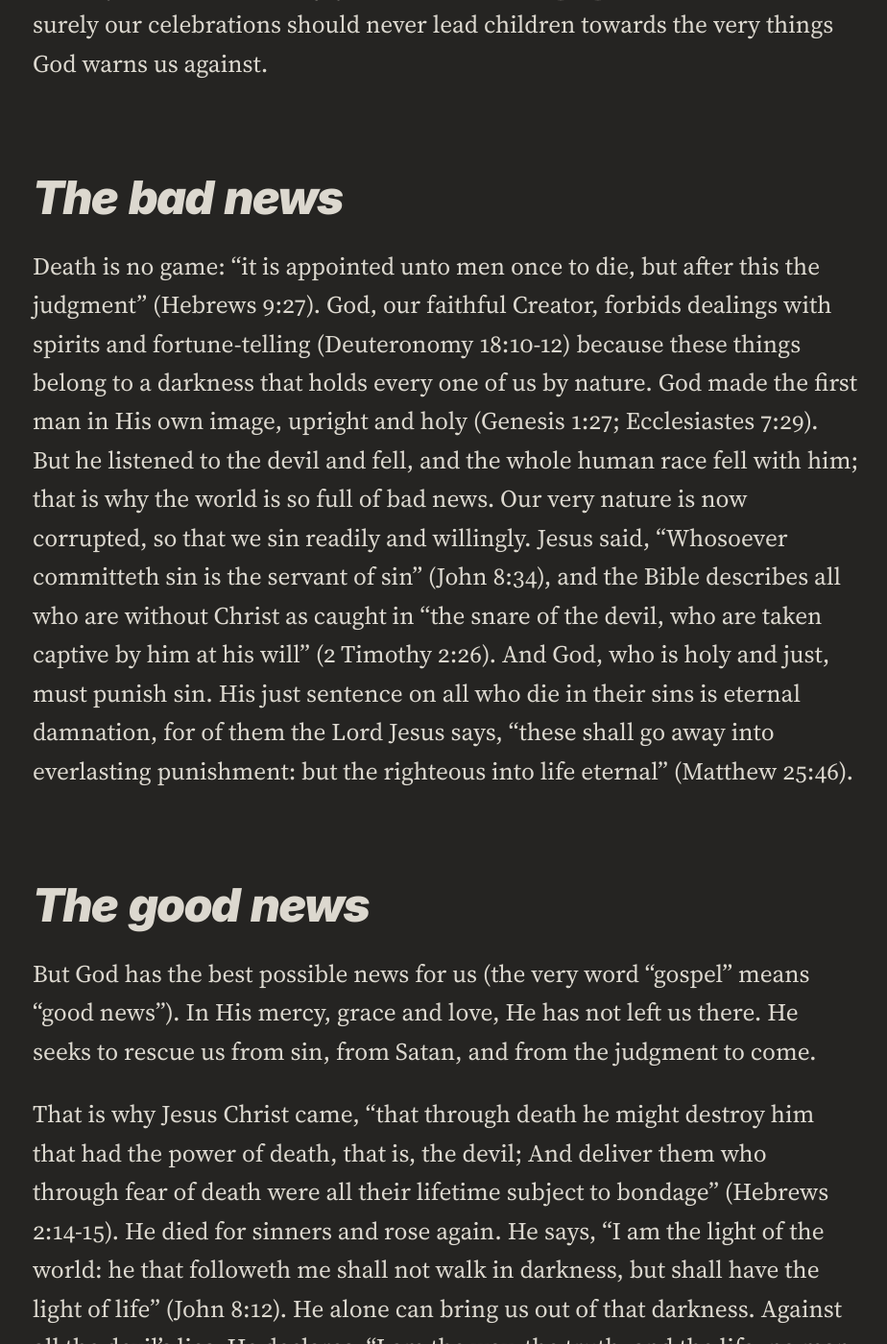
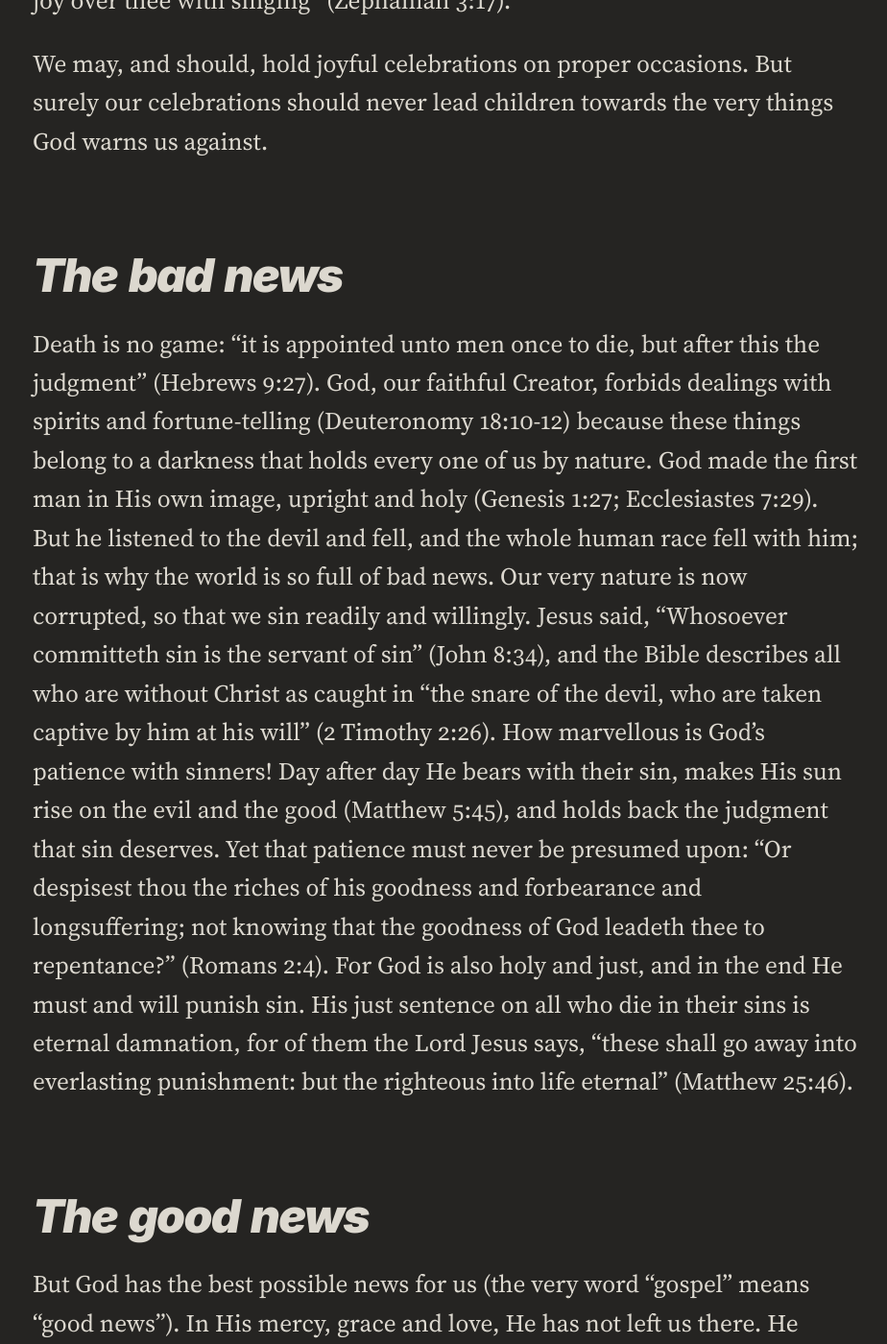
Before and after one commit to ForestWalkUK/truthpeaceandlove, a Jekyll site: the page built from _posts/2026-10-30-afraid-of-the-dark-halloween-light-of-the-world.md, in a window 1280 px wide and 1400 px high, scrolled down 7706 px. Shown: the whole window at 96% size, without its empty margins (14-938 px from the left). Built offline with Jekyll 4.4.1, drawn with Linux system fonts in a browser that asks for light colours; some of the changed text lies outside the part shown.

Commit message:
Halloween post: add God's patience and the warning against presumption
- The bad news: add the marvel of God's patience with sinners
  (Matthew 5:45), the warning not to presume upon it (Romans 2:4),
  and that He must and will punish sin (Matthew 25:46)
- In brief: add the same points in summary form

```diff
--- a/_posts/2026-10-30-afraid-of-the-dark-halloween-light-of-the-world.md
+++ b/_posts/2026-10-30-afraid-of-the-dark-halloween-light-of-the-world.md
@@ -27,7 +27,7 @@ Halloween does two things at once. First, it misrepresents the spirit world. Its
 
 Second, it trivialises what is real. For modern witches and pagans this is one of the most sacred nights of the year. If they take it so seriously, is it wise for anyone to treat it lightly? “Abstain from all appearance of evil” (1 Thessalonians 5:22).
 
-None of this means God is against joy: “in thy presence *is* fulness of joy; at thy right hand *there are* pleasures for evermore” (Psalm 16:11). But death is no game: “it is appointed unto men once to die, but after this the judgment” (Hebrews 9:27). By nature we are all sinners, held in “the snare of the devil” (2 Timothy 2:26), and God’s just punishment for sin is eternal damnation (Matthew 25:46).
+None of this means God is against joy: “in thy presence *is* fulness of joy; at thy right hand *there are* pleasures for evermore” (Psalm 16:11). But death is no game: “it is appointed unto men once to die, but after this the judgment” (Hebrews 9:27). By nature we are all sinners, held in “the snare of the devil” (2 Timothy 2:26). God is marvellously patient with sinners, but His patience must never be presumed upon (Romans 2:4): He must and will punish sin, and His just sentence on all who die in their sins is eternal damnation (Matthew 25:46).
 
 The good news is that Jesus Christ came “that through death he might destroy him that had the power of death, that is, the devil; And deliver them who through fear of death were all their lifetime subject to bondage” (Hebrews 2:14-15). He died for sinners and rose again, and He alone can save: “I am the way, the truth, and the life: no man cometh unto the Father, but by me” (John 14:6).
 
@@ -79,7 +79,7 @@ We may, and should, hold joyful celebrations on proper occasions. But surely our
 
 ## The bad news
 
-Death is no game: “it is appointed unto men once to die, but after this the judgment” (Hebrews 9:27). God, our faithful Creator, forbids dealings with spirits and fortune-telling (Deuteronomy 18:10-12) because these things belong to a darkness that holds every one of us by nature. God made the first man in His own image, upright and holy (Genesis 1:27; Ecclesiastes 7:29). But he listened to the devil and fell, and the whole human race fell with him; that is why the world is so full of bad news. Our very nature is now corrupted, so that we sin readily and willingly. Jesus said, “Whosoever committeth sin is the servant of sin” (John 8:34), and the Bible describes all who are without Christ as caught in “the snare of the devil, who are taken captive by him at his will” (2 Timothy 2:26). And God, who is holy and just, must punish sin. His just sentence on all who die in their sins is eternal damnation, for of them the Lord Jesus says, “these shall go away into everlasting punishment: but the righteous into life eternal” (Matthew 25:46).
+Death is no game: “it is appointed unto men once to die, but after this the judgment” (Hebrews 9:27). God, our faithful Creator, forbids dealings with spirits and fortune-telling (Deuteronomy 18:10-12) because these things belong to a darkness that holds every one of us by nature. God made the first man in His own image, upright and holy (Genesis 1:27; Ecclesiastes 7:29). But he listened to the devil and fell, and the whole human race fell with him; that is why the world is so full of bad news. Our very nature is now corrupted, so that we sin readily and willingly. Jesus said, “Whosoever committeth sin is the servant of sin” (John 8:34), and the Bible describes all who are without Christ as caught in “the snare of the devil, who are taken captive by him at his will” (2 Timothy 2:26). How marvellous is God’s patience with sinners! Day after day He bears with their sin, makes His sun rise on the evil and the good (Matthew 5:45), and holds back the judgment that sin deserves. Yet that patience must never be presumed upon: “Or despisest thou the riches of his goodness and forbearance and longsuffering; not knowing that the goodness of God leadeth thee to repentance?” (Romans 2:4). For God is also holy and just, and in the end He must and will punish sin. His just sentence on all who die in their sins is eternal damnation, for of them the Lord Jesus says, “these shall go away into everlasting punishment: but the righteous into life eternal” (Matthew 25:46).
 
 ## The good news
 
```
